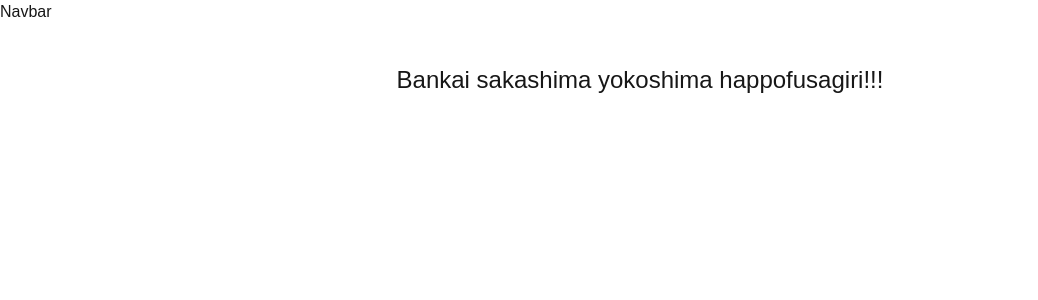
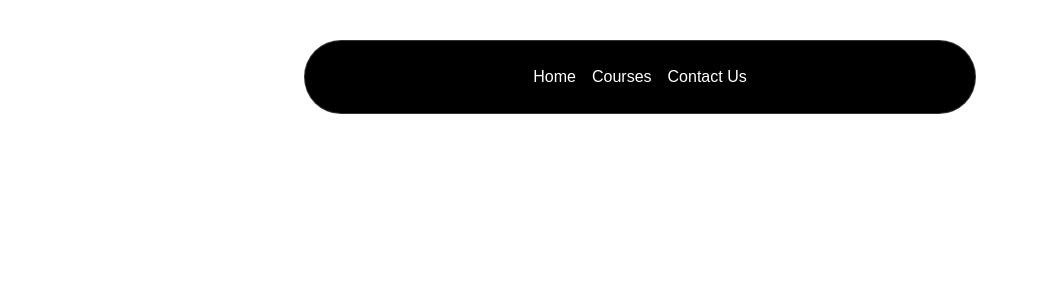
Before and after one commit to nikhxllll/Nextjs, a Next.js app: page / in a window 1280 px wide. Shown: the top 300 px of the page, without its empty margins (0-1038 px from the left). Built offline with nearby package versions, Linux system fonts and the light colour scheme.

Commit message:
Added NavBar Component

```diff
--- a/src/app/layout.tsx
+++ b/src/app/layout.tsx
@@ -25,11 +25,13 @@
   children: React.ReactNode;
 }>) {
   return (
-    <html lang="en">
+    <html lang="en" className="dark">
       <body
         className={`${geistSans.variable} ${geistMono.variable} antialiased`}
       >
-        <Navbar />
+        <div className="relative w-full flex items-center justify-center">
+          <Navbar />
+        </div>
         {children}
       </body>
     </html>
--- a/src/components/Navbar.tsx
+++ b/src/components/Navbar.tsx
@@ -1,9 +1,34 @@
-import React from 'react'
+"use client";
+import React, { useState } from "react";
+import { HoveredLink, Menu, MenuItem, ProductItem } from "./ui/navbar-menu";
+import { cn } from "@/lib/utils";
+import Link from "next/link";
 
-function Navbar() {
+
+function Navbar({ className }: { className?: string }) {
+    const [active, setActive] = useState<string | null>(null);
+
   return (
-    <div>
-      Navbar
+    <div className={cn("fixed top-10 inset-x-0 max-w-2xl mx-auto z-50", className)}>
+        <Menu setActive={setActive}>
+            <Link href={"/"}>
+            <MenuItem setActive={setActive} active={active} item="Home">
+            </MenuItem>
+            </Link>
+            <MenuItem
+            setActive={setActive} active={active} item="Courses">
+                <div className="flex flex-col space-y-4 text-sm">
+                    <HoveredLink href="/courses">All Courses</HoveredLink>
+                    <HoveredLink href="/courses">Basic Music Theory</HoveredLink>
+                    <HoveredLink href="/courses">Advance Composition</HoveredLink>
+                    <HoveredLink href="/courses">SongWriting</HoveredLink>
+                    <HoveredLink href="/courses">Music Production</HoveredLink>
+                </div>
+            </MenuItem>
+            <Link href={'/contact'}>
+            <MenuItem setActive={setActive} active={active} item="Contact Us"></MenuItem>
+            </Link>
+        </Menu>
     </div>
   )
 }
--- /dev/null
+++ b/src/components/ui/navbar-menu.tsx
@@ -0,0 +1,121 @@
+"use client";
+import React from "react";
+import { motion } from "framer-motion";
+import Link from "next/link";
+import Image from "next/image";
+
+const transition = {
+  type: "spring",
+  mass: 0.5,
+  damping: 11.5,
+  stiffness: 100,
+  restDelta: 0.001,
+  restSpeed: 0.001,
+};
+
+export const MenuItem = ({
+  setActive,
+  active,
+  item,
+  children,
+}: {
+  setActive: (item: string) => void;
+  active: string | null;
+  item: string;
+  children?: React.ReactNode;
+}) => {
+  return (
+    <div onMouseEnter={() => setActive(item)} className="relative ">
+      <motion.p
+        transition={{ duration: 0.3 }}
+        className="cursor-pointer text-black hover:opacity-[0.9] dark:text-white"
+      >
+        {item}
+      </motion.p>
+      {active !== null && (
+        <motion.div
+          initial={{ opacity: 0, scale: 0.85, y: 10 }}
+          animate={{ opacity: 1, scale: 1, y: 0 }}
+          transition={transition}
+        >
+          {active === item && children &&(
+            <div className="absolute top-[calc(100%_+_1.2rem)] left-1/2 transform -translate-x-1/2 pt-4">
+              <motion.div
+                transition={transition}
+                layoutId="active" // layoutId ensures smooth animation
+                className="bg-white dark:bg-black backdrop-blur-sm rounded-2xl overflow-hidden border border-black/[0.2] dark:border-white/[0.2] shadow-xl"
+              >
+                <motion.div
+                  layout // layout ensures smooth animation
+                  className="w-max h-full p-4"
+                >
+                  {children}
+                </motion.div>
+              </motion.div>
+            </div>
+          )}
+        </motion.div>
+      )}
+    </div>
+  );
+};
+
+export const Menu = ({
+  setActive,
+  children,
+}: {
+  setActive: (item: string | null) => void;
+  children: React.ReactNode;
+}) => {
+  return (
+    <nav
+      onMouseLeave={() => setActive(null)} // resets the state
+      className="relative rounded-full border border-transparent dark:bg-black dark:border-white/[0.2] bg-white shadow-input flex justify-center space-x-4 px-8 py-6 "
+    >
+      {children}
+    </nav>
+  );
+};
+
+export const ProductItem = ({
+  title,
+  description,
+  href,
+  src,
+}: {
+  title: string;
+  description: string;
+  href: string;
+  src: string;
+}) => {
+  return (
+    <Link href={href} className="flex space-x-2">
+      <Image
+        src={src}
+        width={140}
+        height={70}
+        alt={title}
+        className="flex-shrink-0 rounded-md shadow-2xl"
+      />
+      <div>
+        <h4 className="text-xl font-bold mb-1 text-black dark:text-white">
+          {title}
+        </h4>
+        <p className="text-neutral-700 text-sm max-w-[10rem] dark:text-neutral-300">
+          {description}
+        </p>
+      </div>
+    </Link>
+  );
+};
+
+export const HoveredLink = ({ children, ...rest }: any) => {
+  return (
+    <Link
+      {...rest}
+      className="text-neutral-700 dark:text-neutral-200 hover:text-black "
+    >
+      {children}
+    </Link>
+  );
+};
--- /dev/null
+++ b/src/lib/utils.ts
@@ -0,0 +1,6 @@
+import { ClassValue, clsx } from "clsx";
+import { twMerge } from "tailwind-merge";
+
+export function cn(...inputs: ClassValue[]) {
+  return twMerge(clsx(inputs));
+}
```
